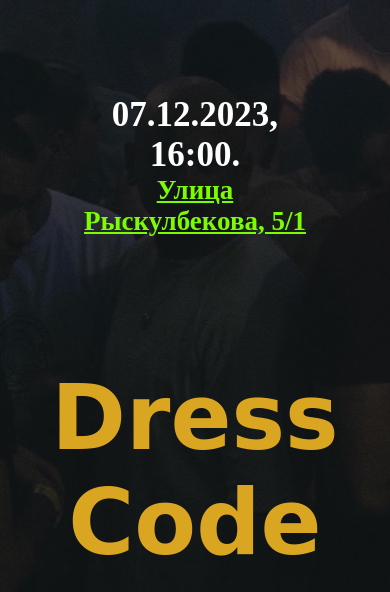
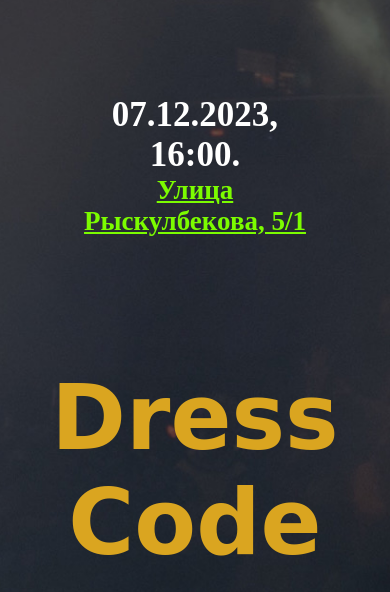
Before and after one commit to Yeerasssyl/qsa789, a plain HTML site: page index.html in a window 390 px wide. Shown: the part 752-1344 px from the top of the page. Drawn offline with Linux system fonts and the light colour scheme.

Commit message:
Update style.css

```diff
--- a/style.css
+++ b/style.css
@@ -2,9 +2,9 @@ body {
     background-image: url("img/7.jpg");
     background-repeat: no-repeat;
     background-attachment: fixed;
+    background-size: cover;
     color: white;
     background-position: center;
-    height: 100vh;
 }
 div.bir {
      margin: auto;
@@ -108,7 +108,6 @@ h3 {
     body {
         background-image: url("img/8.jpg");
         background-attachment: local;
-        backgroung-size: 100%;
     }
 }
 @media (max-width: 850px) {
```
